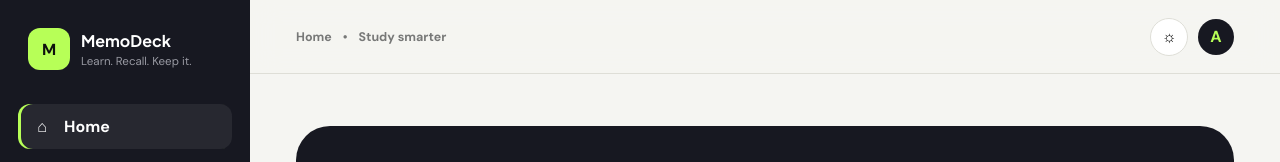
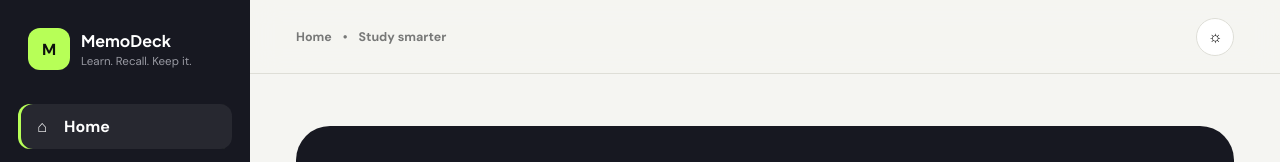
Before and after one commit to anfaalresearch/memodeck, a plain HTML site: page index.html in a window 1280 px wide. Shown: the top 162 px of the page. Drawn offline with Linux system fonts and the light colour scheme.

Commit message:
Remove top-right profile placeholder

```diff
--- a/index.html
+++ b/index.html
@@ -150,10 +150,6 @@
           >
             ☼
           </button>
-
-          <div class="profile-dot">
-            A
-          </div>
 
         </div>
 
```
